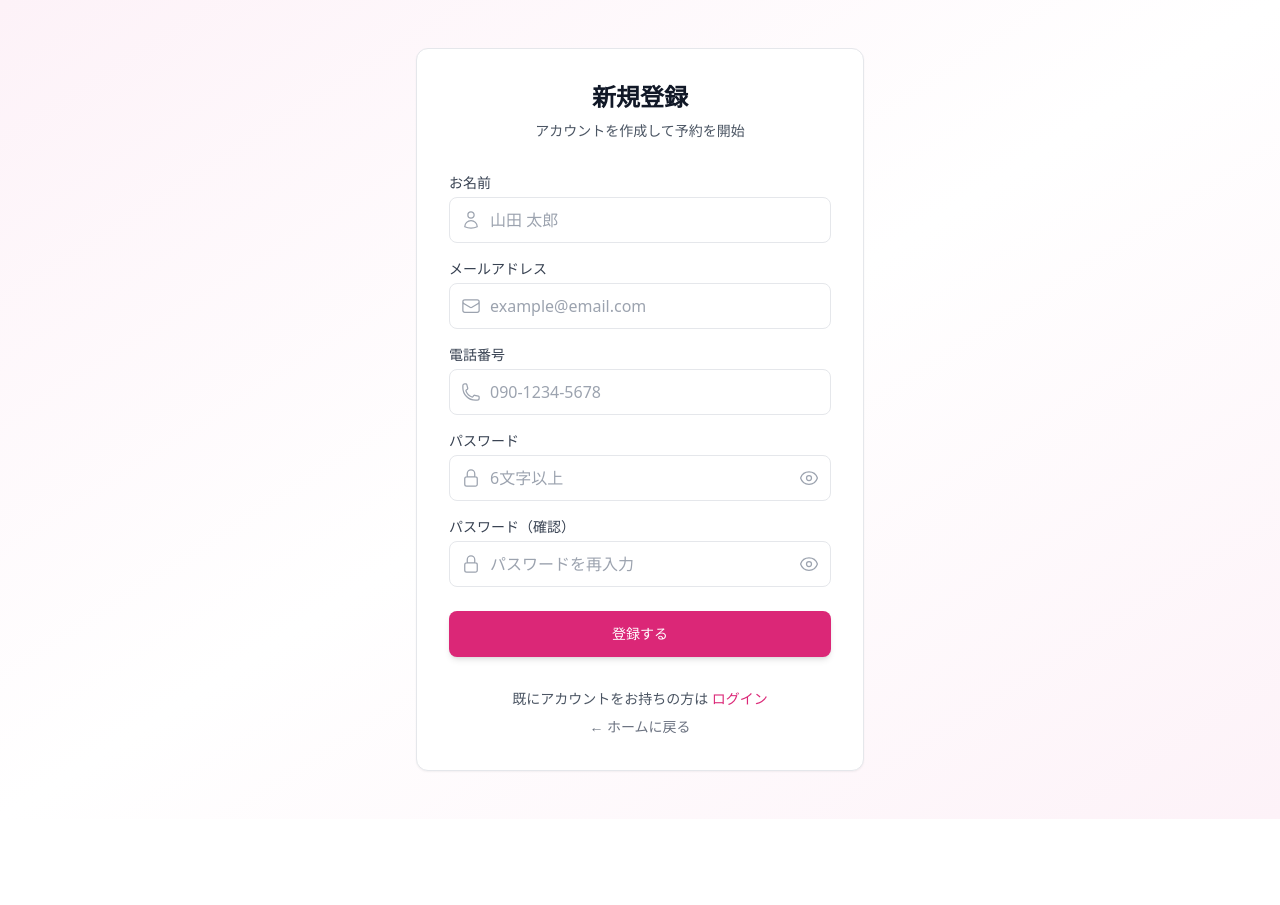
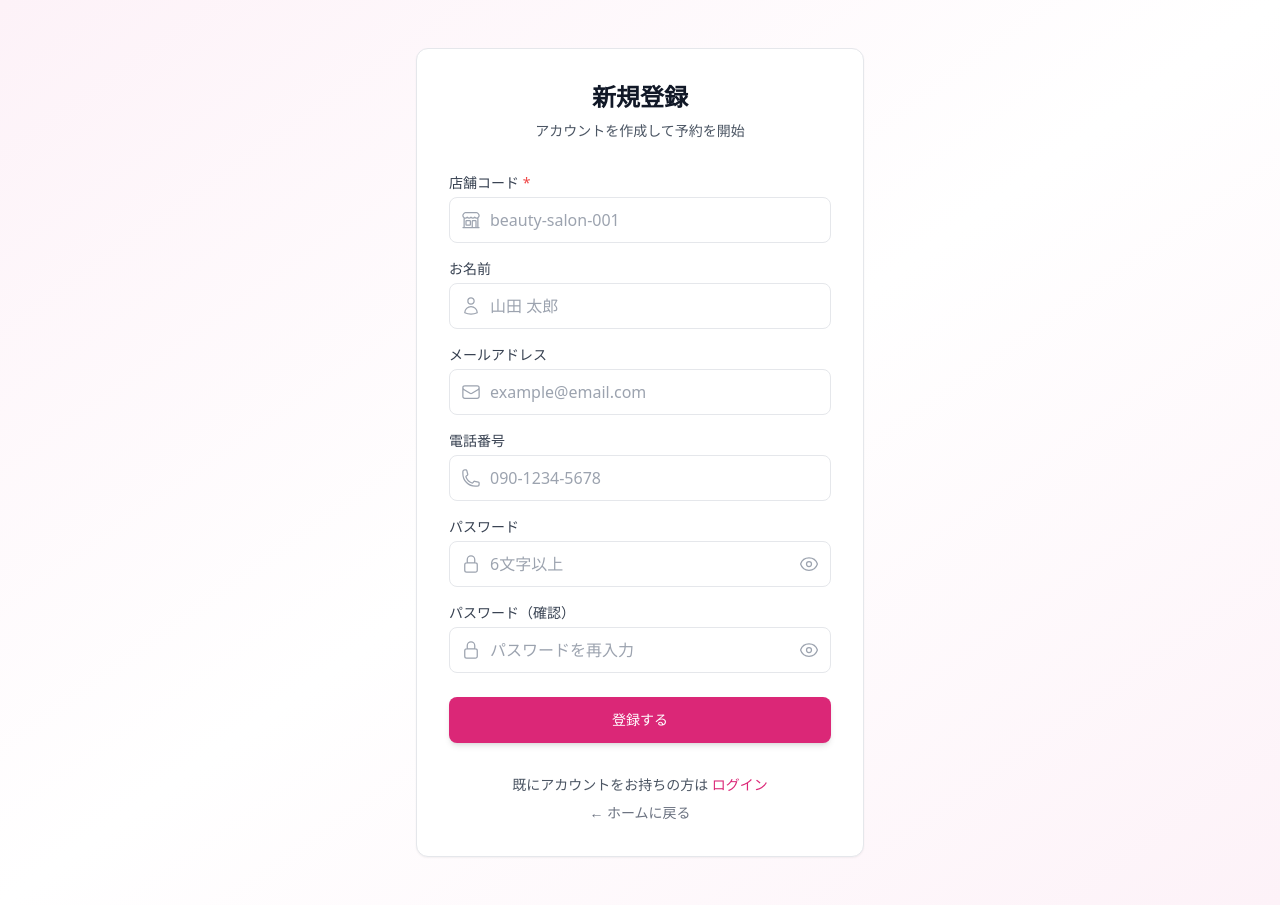
Before and after one commit to takasakimo/beauty-salon-line-bot, a Next.js app: page /register in a window 1280 px wide. Before the commit the page ends 819 px from the top, so only its background shows below. Built offline with nearby package versions, Linux system fonts and the light colour scheme.

Commit message:
新規登録ページに店舗コード入力欄を追加

```diff
--- a/app/api/customers/register/route.ts
+++ b/app/api/customers/register/route.ts
@@ -6,16 +6,17 @@ export const dynamic = 'force-dynamic';
 
 export async function POST(request: NextRequest) {
   try {
-    const tenantId = await getTenantIdFromRequest(request);
+    const body = await request.json();
+    const { email, real_name, phone_number, password, tenantCode } = body;
+
+    // 店舗コードが指定されている場合はそれを使用、なければリクエストから取得
+    const tenantId = await getTenantIdFromRequest(request, tenantCode);
     if (!tenantId) {
       return NextResponse.json(
-        { success: false, error: 'テナントが見つかりません' },
+        { success: false, error: '店舗コードが見つかりません。正しい店舗コードを入力してください。' },
         { status: 400 }
       );
     }
-
-    const body = await request.json();
-    const { email, real_name, phone_number, password } = body;
 
     // 既存チェック（テナント別、emailまたはphone_numberで）
     const checkQuery = email
--- /dev/null
+++ b/app/api/tenants/check/route.ts
@@ -0,0 +1,54 @@
+import { NextRequest, NextResponse } from 'next/server';
+import { query } from '@/lib/db';
+
+export const dynamic = 'force-dynamic';
+
+export async function POST(request: NextRequest) {
+  try {
+    const body = await request.json();
+    const { tenantCode } = body;
+
+    if (!tenantCode) {
+      return NextResponse.json(
+        { exists: false, error: '店舗コードを入力してください' },
+        { status: 400 }
+      );
+    }
+
+    const result = await query(
+      'SELECT tenant_id, tenant_code, salon_name, is_active FROM tenants WHERE tenant_code = $1',
+      [tenantCode]
+    );
+
+    if (result.rows.length === 0) {
+      return NextResponse.json({
+        exists: false,
+        error: '店舗コードが見つかりません'
+      });
+    }
+
+    const tenant = result.rows[0];
+
+    if (!tenant.is_active) {
+      return NextResponse.json({
+        exists: false,
+        error: 'この店舗は現在利用できません'
+      });
+    }
+
+    return NextResponse.json({
+      exists: true,
+      tenant: {
+        tenantId: tenant.tenant_id,
+        tenantCode: tenant.tenant_code,
+        salonName: tenant.salon_name
+      }
+    });
+  } catch (error: any) {
+    console.error('店舗コード確認エラー:', error);
+    return NextResponse.json(
+      { exists: false, error: 'サーバーエラー' },
+      { status: 500 }
+    );
+  }
+}
--- a/app/register/page.tsx
+++ b/app/register/page.tsx
@@ -3,13 +3,14 @@
 import { useState, Suspense, useEffect } from 'react';
 import { useRouter, useSearchParams } from 'next/navigation';
 import Link from 'next/link';
-import { UserIcon, EnvelopeIcon, PhoneIcon, LockClosedIcon, EyeIcon, EyeSlashIcon } from '@heroicons/react/24/outline';
+import { UserIcon, EnvelopeIcon, PhoneIcon, LockClosedIcon, EyeIcon, EyeSlashIcon, BuildingStorefrontIcon } from '@heroicons/react/24/outline';
 
 function CustomerRegisterContent() {
   const router = useRouter();
   const searchParams = useSearchParams();
-  const tenantCode = searchParams.get('tenant') || 'beauty-salon-001';
+  const defaultTenantCode = searchParams.get('tenant') || '';
   const [formData, setFormData] = useState({
+    tenantCode: defaultTenantCode,
     real_name: '',
     email: '',
     phone_number: '',
@@ -21,6 +22,8 @@ function CustomerRegisterContent() {
   const [loading, setLoading] = useState(false);
   const [error, setError] = useState('');
   const [passwordStrength, setPasswordStrength] = useState(0);
+  const [tenantInfo, setTenantInfo] = useState<{ name: string } | null>(null);
+  const [checkingTenant, setCheckingTenant] = useState(false);
 
   // パスワード強度の計算
   const calculatePasswordStrength = (password: string): number => {
@@ -37,11 +40,68 @@ function CustomerRegisterContent() {
     setPasswordStrength(calculatePasswordStrength(formData.password));
   }, [formData.password]);
 
+  // 店舗コードの確認
+  const checkTenantCode = async (code: string) => {
+    if (!code || code.trim() === '') {
+      setTenantInfo(null);
+      return;
+    }
+
+    setCheckingTenant(true);
+    try {
+      const response = await fetch('/api/tenants/check', {
+        method: 'POST',
+        headers: {
+          'Content-Type': 'application/json',
+        },
+        body: JSON.stringify({ tenantCode: code.trim() }),
+      });
+
+      const result = await response.json();
+
+      if (result.exists) {
+        setTenantInfo({ name: result.tenant.salonName });
+        setError('');
+      } else {
+        setTenantInfo(null);
+        if (result.error) {
+          setError(result.error);
+        }
+      }
+    } catch (error) {
+      console.error('店舗コード確認エラー:', error);
+      setTenantInfo(null);
+    } finally {
+      setCheckingTenant(false);
+    }
+  };
+
+  // 店舗コードが変更されたら確認
+  useEffect(() => {
+    const timeoutId = setTimeout(() => {
+      if (formData.tenantCode) {
+        checkTenantCode(formData.tenantCode);
+      }
+    }, 500); // デバウンス: 500ms待機
+
+    return () => clearTimeout(timeoutId);
+  }, [formData.tenantCode]);
+
   const handleSubmit = async (e: React.FormEvent) => {
     e.preventDefault();
     setError('');
 
     // バリデーション
+    if (!formData.tenantCode || formData.tenantCode.trim() === '') {
+      setError('店舗コードを入力してください');
+      return;
+    }
+
+    if (!tenantInfo) {
+      setError('有効な店舗コードを入力してください');
+      return;
+    }
+
     if (!formData.real_name || !formData.email || !formData.phone_number || !formData.password) {
       setError('すべての項目を入力してください');
       return;
@@ -69,9 +129,9 @@ function CustomerRegisterContent() {
         method: 'POST',
         headers: {
           'Content-Type': 'application/json',
-          'X-Tenant-Code': tenantCode
         },
         body: JSON.stringify({
+          tenantCode: formData.tenantCode.trim(),
           real_name: formData.real_name,
           email: formData.email,
           phone_number: formData.phone_number,
@@ -83,7 +143,7 @@ function CustomerRegisterContent() {
 
       if (result.success) {
         // 登録成功 - ログインページにリダイレクト
-        router.push(`/login?tenant=${tenantCode}&registered=true`);
+        router.push(`/login?tenant=${formData.tenantCode.trim()}&registered=true`);
       } else {
         setError(result.error || '登録に失敗しました');
       }
@@ -116,6 +176,49 @@ function CustomerRegisterContent() {
             </div>
           )}
           <div className="space-y-4">
+            <div>
+              <label htmlFor="tenantCode" className="block text-sm font-medium text-gray-700 mb-1">
+                店舗コード <span className="text-red-500">*</span>
+              </label>
+              <div className="relative">
+                <div className="absolute inset-y-0 left-0 pl-3 flex items-center pointer-events-none">
+                  <BuildingStorefrontIcon className="h-5 w-5 text-gray-400" />
+                </div>
+                <input
+                  id="tenantCode"
+                  type="text"
+                  required
+                  value={formData.tenantCode}
+                  onChange={(e) => {
+                    setFormData({ ...formData, tenantCode: e.target.value });
+                    setError('');
+                  }}
+                  disabled={loading}
+                  className="block w-full pl-10 pr-3 py-2.5 border border-gray-200 rounded-lg focus:outline-none focus:ring-2 focus:ring-pink-500 focus:border-transparent transition-all disabled:bg-gray-50 disabled:cursor-not-allowed"
+                  placeholder="beauty-salon-001"
+                  autoComplete="off"
+                />
+                {checkingTenant && (
+                  <div className="absolute inset-y-0 right-0 pr-3 flex items-center">
+                    <svg className="animate-spin h-5 w-5 text-gray-400" xmlns="http://www.w3.org/2000/svg" fill="none" viewBox="0 0 24 24">
+                      <circle className="opacity-25" cx="12" cy="12" r="10" stroke="currentColor" strokeWidth="4"></circle>
+                      <path className="opacity-75" fill="currentColor" d="M4 12a8 8 0 018-8V0C5.373 0 0 5.373 0 12h4zm2 5.291A7.962 7.962 0 014 12H0c0 3.042 1.135 5.824 3 7.938l3-2.647z"></path>
+                    </svg>
+                  </div>
+                )}
+              </div>
+              {tenantInfo && (
+                <p className="mt-1 text-sm text-green-600 flex items-center">
+                  <svg className="w-4 h-4 mr-1" fill="currentColor" viewBox="0 0 20 20">
+                    <path fillRule="evenodd" d="M10 18a8 8 0 100-16 8 8 0 000 16zm3.707-9.293a1 1 0 00-1.414-1.414L9 10.586 7.707 9.293a1 1 0 00-1.414 1.414l2 2a1 1 0 001.414 0l4-4z" clipRule="evenodd" />
+                  </svg>
+                  {tenantInfo.name}
+                </p>
+              )}
+              {formData.tenantCode && !tenantInfo && !checkingTenant && (
+                <p className="mt-1 text-xs text-red-600">店舗コードが見つかりません</p>
+              )}
+            </div>
             <div>
               <label htmlFor="real_name" className="block text-sm font-medium text-gray-700 mb-1">
                 お名前
@@ -315,11 +418,11 @@ function CustomerRegisterContent() {
         <div className="text-center">
           <p className="text-sm text-gray-600">
             既にアカウントをお持ちの方は{' '}
-            <Link href={`/login?tenant=${tenantCode}`} className="text-pink-600 hover:text-pink-700 font-medium">
+            <Link href={`/login${formData.tenantCode ? `?tenant=${formData.tenantCode}` : ''}`} className="text-pink-600 hover:text-pink-700 font-medium">
               ログイン
             </Link>
           </p>
-          <Link href={`/?tenant=${tenantCode}`} className="text-sm text-gray-500 hover:text-gray-700 mt-2 inline-block">
+          <Link href={`/${formData.tenantCode ? `?tenant=${formData.tenantCode}` : ''}`} className="text-sm text-gray-500 hover:text-gray-700 mt-2 inline-block">
             ← ホームに戻る
           </Link>
         </div>
--- a/lib/db.ts
+++ b/lib/db.ts
@@ -131,9 +131,10 @@ export async function query(text: string, params?: any[]) {
 }
 
 // テナントID取得ヘルパー
-export async function getTenantIdFromRequest(request: NextRequest): Promise<number | null> {
-  // ヘッダー、クエリパラメータ、ボディからテナントコードを取得
-  const tenantCode = request.headers.get('x-tenant-code') ||
+export async function getTenantIdFromRequest(request: NextRequest, tenantCodeFromBody?: string): Promise<number | null> {
+  // ボディ、ヘッダー、クエリパラメータ、デフォルト値の順でテナントコードを取得
+  const tenantCode = tenantCodeFromBody ||
+                    request.headers.get('x-tenant-code') ||
                     request.nextUrl.searchParams.get('tenant') ||
                     'beauty-salon-001';
 
```
